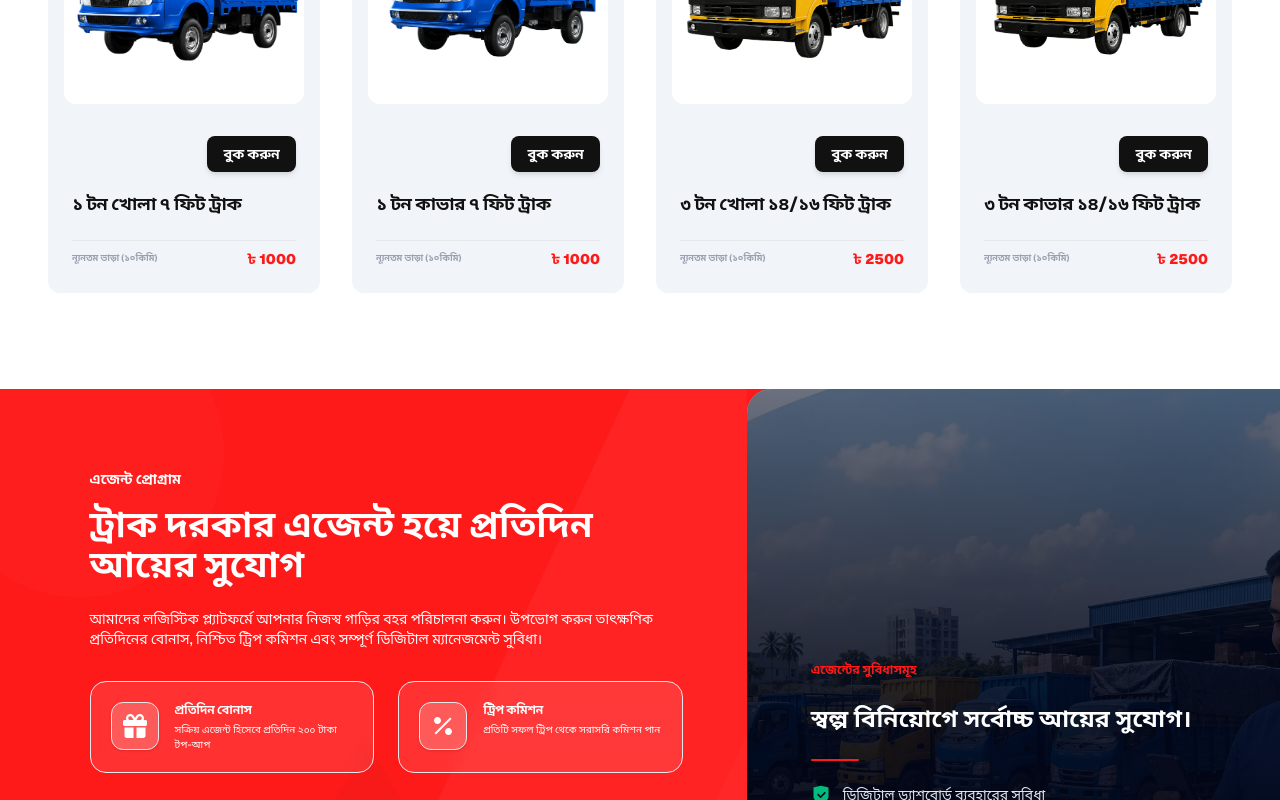
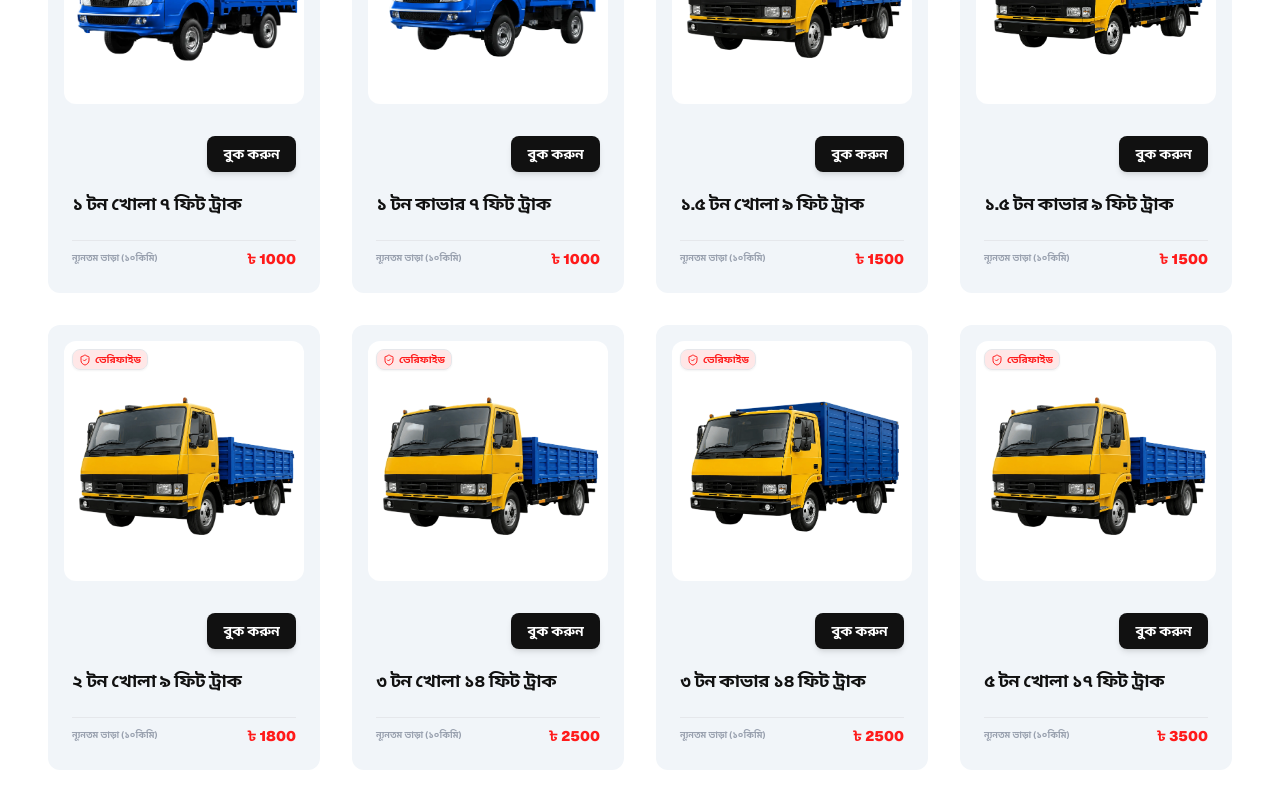
Before and after one commit to ashrafalve404/truckdorkar, a Next.js app: page / in a window 1280 px wide. Shown: the part 5760-6560 px from the top of the page. Built offline with nearby package versions, Linux system fonts and the light colour scheme; no server answers.

Commit message:
trucksfor fallback

```diff
--- a/components/sections/fleet.tsx
+++ b/components/sections/fleet.tsx
@@ -45,8 +45,12 @@ export function Fleet() {
     const fallbacks: TruckFareInfo[] = [
         { id: "T1_OPEN_7FT", nameEn: "1 Ton Open 7 Ft Truck", nameBn: "১ টন খোলা ৭ ফিট ট্রাক", minFare10km: 1000 },
         { id: "T1_COVER_7FT", nameEn: "1 Ton Cover 7 Ft Truck", nameBn: "১ টন কাভার ৭ ফিট ট্রাক", minFare10km: 1000 },
-        { id: "T3_OPEN_16_14FT", nameEn: "3 Ton Open 14/16 Ft Truck", nameBn: "৩ টন খোলা ১৪/১৬ ফিট ট্রাক", minFare10km: 2500 },
-        { id: "T3_COVER_16_14FT", nameEn: "3 Ton Cover 14/16 Ft Truck", nameBn: "৩ টন কাভার ১৪/১৬ ফিট ট্রাক", minFare10km: 2500 },
+        { id: "T1_5_OPEN_9FT", nameEn: "1.5 Ton Open 9 Ft Truck", nameBn: "১.৫ টন খোলা ৯ ফিট ট্রাক", minFare10km: 1500 },
+        { id: "T1_5_COVER_9FT", nameEn: "1.5 Ton Cover 9 Ft Truck", nameBn: "১.৫ টন কাভার ৯ ফিট ট্রাক", minFare10km: 1500 },
+        { id: "T2_OPEN_9FT", nameEn: "2 Ton Open 9 Ft Truck", nameBn: "২ টন খোলা ৯ ফিট ট্রাক", minFare10km: 1800 },
+        { id: "T3_OPEN_14FT", nameEn: "3 Ton Open 14 Ft Truck", nameBn: "৩ টন খোলা ১৪ ফিট ট্রাক", minFare10km: 2500 },
+        { id: "T3_COVER_14FT", nameEn: "3 Ton Cover 14 Ft Truck", nameBn: "৩ টন কাভার ১৪ ফিট ট্রাক", minFare10km: 2500 },
+        { id: "T5_OPEN_17FT", nameEn: "5 Ton Open 17 Ft Truck", nameBn: "৫ টন খোলা ১৭ ফিট ট্রাক", minFare10km: 3500 },
     ];
 
     const isSelectableForBooking = (item: { id?: string; nameEn?: string }) => {
@@ -62,7 +66,9 @@ export function Fleet() {
         return true;
     };
 
-    const displayTrucks = (fleetTrucks.length > 0 ? fleetTrucks : fallbacks).filter(isSelectableForBooking);
+    const displayTrucks = fleetTrucks.length > 0
+        ? fleetTrucks.filter(isSelectableForBooking)
+        : fallbacks;
 
     const getTruckImage = (id: string, name: string) => {
         // Standard matches
```
